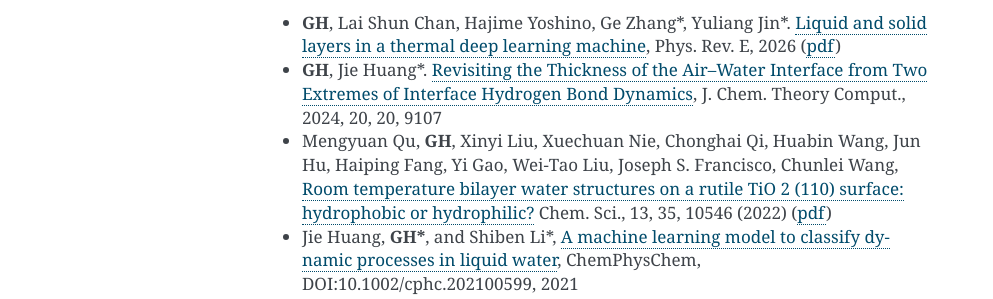
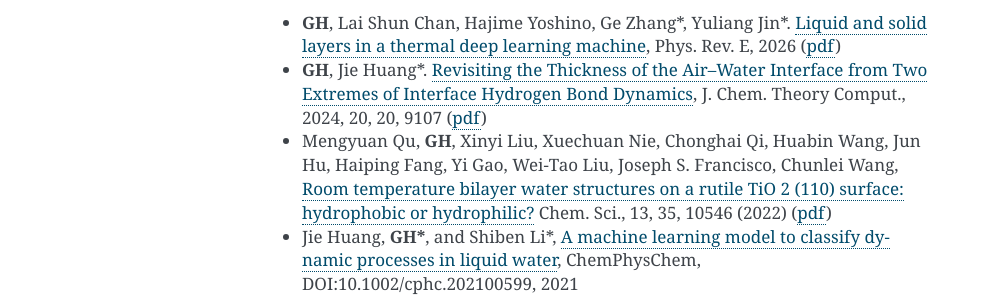
Before and after one commit to hg08/hg08.github.io, a Sphinx documentation site: the page built from doc/cv.md, in a window 1280 px wide. Shown: the part 1351-1650 px from the top of the page, without its empty margins (148-1141 px from the left). Built offline with Sphinx 7.4.7, drawn with Linux system fonts in a browser that asks for light colours.

Commit message:
update paper

```diff
--- a/doc/cv.md
+++ b/doc/cv.md
@@ -37,7 +37,7 @@
 ## Scientific Publications
 - **GH**, Lai Shun Chan, Hajime Yoshino, Ge Zhang*, Yuliang Jin*. [Liquid and solid layers in a thermal deep learning machine](https://doi.org/10.1103/twww-yj1y), Phys. Rev. E, 2026 ([pdf](./_static/pdfs/publications/huang2026.pdf))
 
-- **GH**, Jie Huang*. [Revisiting the Thickness of the Air–Water Interface from Two Extremes of Interface Hydrogen Bond Dynamics](https://pubs.acs.org/doi/full/10.1021/acs.jctc.4c00457), J. Chem. Theory Comput., 2024, 20, 20, 9107
+- **GH**, Jie Huang*. [Revisiting the Thickness of the Air–Water Interface from Two Extremes of Interface Hydrogen Bond Dynamics](https://pubs.acs.org/doi/full/10.1021/acs.jctc.4c00457), J. Chem. Theory Comput., 2024, 20, 20, 9107 ([pdf](https://pubs.acs.org/jctcce/article-pdf/20/20/9107/1769584/ct4c00457.pdf))
 
 - Mengyuan Qu, **GH**, Xinyi Liu, Xuechuan Nie, Chonghai Qi, Huabin Wang, Jun Hu, Haiping Fang, Yi Gao, Wei-Tao Liu, Joseph S. Francisco, Chunlei Wang, [Room temperature bilayer water structures on a rutile TiO 2 (110) surface: hydrophobic or hydrophilic?](./_static/pdfs/publications/qu-huang-liu2022.pdf) Chem. Sci., 13, 35, 10546 (2022) ([pdf](./_static/pdfs/publications/qu-huang-liu2022.pdf))
 
```
